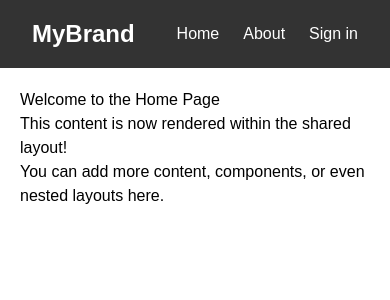
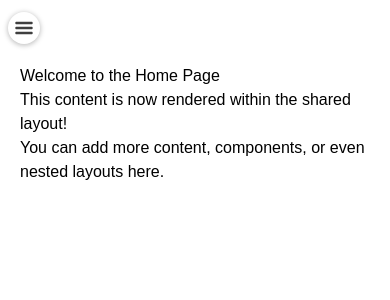
Before and after one commit to rcc-sjsu/rcc-site-final, a Next.js app: page / in a window 390 px wide. Shown: the top 300 px of the page. Built offline with nearby package versions, Linux system fonts and the light colour scheme; no server answers.

Commit message:
feature: create navbar with mobile-responsive design

```diff
--- a/src/components/header/Header.module.css
+++ /dev/null
@@ -1,26 +0,0 @@
-.navbar {
-  background-color: #333;
-  color: white;
-  padding: 1rem 2rem;
-  display: flex;
-  justify-content: space-between;
-  align-items: center;
-}
-
-.logo {
-  font-size: 1.5rem;
-  font-weight: bold;
-}
-
-.navList {
-  list-style: none;
-  display: flex;
-  gap: 1.5rem;
-  margin: 0;
-  padding: 0;
-}
-
-.navList a {
-  text-decoration: none;
-  transition: color 0.3s ease;
-}
--- a/src/components/header/Header.tsx
+++ b/src/components/header/Header.tsx
@@ -1,42 +1,174 @@
+"use client"
+
+import React, { useState } from 'react';
 import Link from 'next/link';
-import styles from './Header.module.css'; // Import the CSS module for the Header
-import { createClient } from '../../../utils/supabase/server'; // Import server-side Supabase client
-import { logout } from '../../app/appUtils/authActions'; // Import the logout server action
+import mobileStyles from './mobileHeader.module.css'
+import desktopStyles from "./desktopHeader.module.css"
 
-export default async function Header() {
-  const supabase = await createClient();
-  const {
-    data: { user },
-  } = await supabase.auth.getUser(); // Fetch user session
+export default function Header() {
 
-  return (
-    <header className={styles.navbar}>
-      <div className={styles.logo}>MyBrand</div>
-      <nav>
-        <ul className={styles.navList}>
-          <li>
-            <Link href="/">Home</Link>
-          </li>
-          <li>
-            <Link href="/about">About</Link>
-          </li>
-          {user ? (
-            // If user is logged in, show Logout button
-            <li>
-              <form action={logout}>
-                <button type="submit" className={styles.logoutButton}>
-                  Logout
-                </button>
-              </form>
-            </li>
-          ) : (
-            // If user is not logged in, show Login / Signup link
-            <li>
-              <Link href="/login">Sign in</Link>
-            </li>
-          )}
-        </ul>
-      </nav>
-    </header>
-  );
+    // Mobile Click and Hover listeners
+    const [isHamburgerClicked, setIsHamburgerClicked] = useState(false)
+    const [isMobileHovered, setIsMobileHovered] = useState(false)
+    const [isMobileAmbassClicked, setIsMobileAmbassClicked] = useState(false)
+
+    // Desktop Click and Hover listeners
+    const [isDesktopHovered, setIsDesktopHovered] = useState(false)
+    const [isDesktopAmbassadorshipClicked, setIsDesktopAmbassadorshipClicked] = useState(false)
+
+      // submenu listeners
+      const [isDesktopAmbassadorsHovered, setIsDesktopAmbassdorsHovered] = useState(false)
+      const [isDesktopProjectsHovered, setIsDesktopProjectsHovered] = useState(false)
+      const [isDesktopIndustryHovered, setIsDesktopIndustryHovered] = useState(false)
+      const [isDesktopJournalismHovered, setIsDesktopJournalismHovered] = useState(false)
+
+    return (
+      <>
+        <header style={{fontFamily: "var(--font-nunito-sans)"}} className={desktopStyles.header}>
+
+          {/* Mobile Menu */}
+          <div className={mobileStyles.mobileContainer}>
+
+            {/* Navbar Hamburger Button */}
+            <button type="button" onClick={() => !isHamburgerClicked ? setIsHamburgerClicked(true) : setIsHamburgerClicked(false)}>
+              <img src="/header/Hamburger_icon.svg"/>
+            </button>
+
+            <div style={{display: !isHamburgerClicked ? "none" : "flex"}}>
+
+              {/* About Us, Ambassadorship, Events Menu */}
+              <div
+              className={mobileStyles.mobileMainMenu}
+              style={{display: isHamburgerClicked ? "flex" : "none"}}
+              >
+                <Link href="/about">about us</Link>
+
+                <Link href="/"
+                  onMouseEnter={()=> setIsMobileHovered(true)}
+                  onMouseLeave={()=> setIsMobileHovered(false)}
+                  onClick={() => {
+                    if (!isMobileAmbassClicked) {
+                      setIsMobileAmbassClicked(true)
+                    }
+                    else {
+                      setIsMobileAmbassClicked(false)
+                      setIsMobileHovered(false)
+                    }
+                  }}
+                  className={mobileStyles.mobileAmbassadorship}
+                  style={{backgroundColor: isMobileHovered || isMobileAmbassClicked ? "oklch(92.8% 0.006 264.531)" : ""}}
+                >
+                  ambassadorship
+                  <div/>
+                </Link>
+
+                <Link href="/events">events</Link>
+              </div>
+
+              {/* Ambassadorship Submenu */}
+              <div
+                className={mobileStyles.mobileSubMenu}
+                onMouseEnter={()=> setIsMobileHovered(true)}
+                onMouseLeave={()=> setIsMobileHovered(false)}
+                style={{display: isMobileAmbassClicked || isMobileHovered ? "flex" : "none"}}
+              >
+                <Link href="/">ambassadors</Link>
+                <Link href="/">projects</Link>
+                <Link href="/">industry</Link>
+                <Link href="/">journalism</Link>
+              </div>
+
+            </div>
+
+          </div>
+
+
+          {/* Desktop Menu */}
+          <div className={desktopStyles.desktopContainer}>
+
+            {/* About Us, Ambassadorship, Events Menu */}
+            <div className={desktopStyles.desktopMainMenu}>
+
+              <Link href="/about">about us</Link>
+
+              <div className={desktopStyles.desktopAmbassadorship}
+                onClick={() => {
+                  if (isDesktopAmbassadorshipClicked) {
+                    setIsDesktopAmbassadorshipClicked(false)
+                    setIsDesktopHovered(false)
+                   }
+                   else {
+                    setIsDesktopAmbassadorshipClicked(true)
+                  }
+                }}
+                onMouseEnter={()=> setIsDesktopHovered(true)}
+                onMouseLeave={()=> setIsDesktopHovered(false)}
+              >
+
+                <Link style={{textDecoration: isDesktopAmbassadorshipClicked || isDesktopHovered ? "underline" : ""}} href="/">ambassadorship</Link>
+                <div/>
+
+              </div>
+
+              <Link href="/events">events</Link>
+
+            </div>
+
+            {/* Ambassadorship Submenu */}
+            { (isDesktopHovered || isDesktopAmbassadorshipClicked ) &&
+              <div
+                onMouseEnter={() => setIsDesktopHovered(true)}
+                onMouseLeave={() => setIsDesktopHovered(false)}
+                className={desktopStyles.desktopSubMenu}
+              >
+
+                {/* Ambassadors tab */}
+                <Link href="/"
+                  onMouseEnter={()=> setIsDesktopAmbassdorsHovered(true)}
+                  onMouseLeave={()=> setIsDesktopAmbassdorsHovered(false)}
+                >
+                  <div style={{visibility: isDesktopAmbassadorsHovered ? "visible" : "hidden"}}/>
+                  ambassadors
+                </Link>
+
+                {/* Projects tab */}
+                <Link href="/"
+                  onMouseEnter={()=> setIsDesktopProjectsHovered(true)}
+                  onMouseLeave={()=> setIsDesktopProjectsHovered(false)}
+                >
+                  <div style={{visibility: isDesktopProjectsHovered ? "visible" : "hidden"}}/>
+                  projects
+                </Link>
+
+                {/* Industry tab */}
+                <Link href="/"
+                  onMouseEnter={()=> setIsDesktopIndustryHovered(true)}
+                  onMouseLeave={()=> setIsDesktopIndustryHovered(false)}
+                >
+                  <div style={{visibility: isDesktopIndustryHovered ? "visible" : "hidden"}}/>
+                  industry
+                </Link>
+
+                {/* Journalism tab */}
+                <Link href="/"
+                  onMouseEnter={()=> setIsDesktopJournalismHovered(true)}
+                  onMouseLeave={()=> setIsDesktopJournalismHovered(false)}
+                >
+                  <div style={{visibility: isDesktopJournalismHovered ? "visible" : "hidden"}}/>
+                  journalism
+                </Link>
+
+              </div>
+            }
+
+          </div>
+
+        </header>
+
+        {/* Background blur when Ambassadorship tab is open */}
+        <div style={{backgroundColor: isDesktopHovered || isDesktopAmbassadorshipClicked ? "rgba(118, 118, 118, 0.32)" : "", backdropFilter: isDesktopHovered || isDesktopAmbassadorshipClicked ? "blur(3px)" : ""}} className={desktopStyles.backgroundBlur}/>
+
+      </>
+    );
+
 }
--- /dev/null
+++ b/src/components/header/desktopHeader.module.css
@@ -0,0 +1,104 @@
+.header {
+  font-family: var(--font-nunito-sans);
+  z-index: 10;
+  background-color: white;
+  margin-top: 0.75rem;
+}
+
+.desktopContainer {
+  display: none;
+  font-size: 1.5rem
+}
+
+.desktopMainMenu {
+  display: flex;
+  align-items: center;
+  justify-content: center;
+  position: relative;
+  background-color: white;
+  gap: 3.75rem;
+  height: 4.25rem;
+
+  /* Main Menu Links */
+  > a:hover {
+    text-decoration: underline;
+  }
+
+}
+
+/* Main Menu Ambassadorship tab*/
+.desktopAmbassadorship {
+  display: flex;
+  align-items: center;
+  gap: 0.25rem;
+  height: 100%;
+
+  :hover {
+    cursor: pointer;
+  }
+
+  /* arrow image */
+  div {
+    height: 1.25rem;
+    width: 1.25rem;
+    transform: scale(0.75);
+    background-position: center;
+    background-image: url('/header/keyboard_arrow_down.png');
+  }
+}
+
+/* Sub Menu Ambassadorship tab */
+.desktopSubMenu {
+  z-index: 10;
+  position: absolute;
+  font-size: 1.3rem;
+  background-color: white;
+  align-items: center;
+  justify-content: center;
+  display: flex;
+  flex-direction: column;
+  gap: 0.75rem;
+  width: 100vw;
+  padding: 0.5px 0 1rem 0;
+
+  /* submenu links */
+  a {
+    display: flex;
+    align-items: center;
+    width: 10rem;
+    margin: -0.5rem auto 0 auto;
+
+    /* arrow image */
+    div {
+      height: 1.25rem;
+      width: 1.25rem;
+      transform: scale(0.75) rotate(-90deg);
+      background-position: center;
+      background-image: url('/header/keyboard_arrow_down.png');
+    }
+
+  }
+
+  a:hover {
+    text-decoration: underline;
+  }
+
+}
+
+/* Background blur when Ambassadorship tab is open */
+.backgroundBlur {
+  height: 100vh;
+  width: 100vw;
+  position: absolute;
+}
+
+@media (width >= 40rem) {
+
+  .header {
+    margin-top: 0;
+  }
+  .desktopContainer {
+    display: block;
+  }
+
+}
--- /dev/null
+++ b/src/components/header/mobileHeader.module.css
@@ -0,0 +1,99 @@
+.mobileContainer {
+  margin-left: 0.5rem;
+
+  /* Main and Sub Menus */
+  > div {
+    align-items: center;
+    justify-content: center;
+    position: absolute;
+    margin-top: 0.625rem;
+  }
+
+  /* Hamburger button */
+  > button {
+    box-shadow: 0 1px 5px 0.5px rgba(0, 0, 0, 0.256);
+    display: flex;
+    justify-content: center;
+    align-items: center;
+    background-color: white;
+    height: 2rem;
+    width: 2rem;
+    border-radius: 50%;
+
+    /* Hamburger icon */
+    img {
+      opacity: 0.75;
+      width: 1.2rem;
+    }
+  }
+
+}
+
+.mobileContainer > button:hover {
+  cursor: pointer;
+}
+
+.mobileMainMenu, .mobileSubMenu {
+  background-color: white;
+  box-shadow: 0 2.5px 6px 1.5px rgba(0, 0, 0, 0.25);
+  border-radius: 0.5rem;
+  justify-content: center;
+  height: 6rem;
+  margin: auto;
+}
+
+.mobileMainMenu {
+  z-index: 10;
+  flex-direction: column;
+  font-size: medium;
+
+  /* Main Menu Links */
+  > a {
+    height: 1.75rem;
+    display: flex;
+    align-items: center;
+    padding: 0 0.75rem 0 0.75rem;
+  }
+
+  > a:hover {
+    background-color: oklch(92.8% 0.006 264.531);
+  }
+}
+
+/* Main Menu Ambassadorship tab*/
+.mobileAmbassadorship {
+  gap: 0.25rem;
+  justify-content: center;
+
+  div {
+    height: 1.25rem;
+    width: 1.25rem;
+    transform: scale(0.75) rotate(-90deg);
+    background-position: center;
+    background-image: url('/header/keyboard_arrow_down.png');
+  }
+}
+
+/* Sub Menu Ambassadorship tab */
+.mobileSubMenu {
+  z-index: 5;
+  font-size: 14px;
+  flex-direction: column;
+
+  > a {
+    display: flex;
+    align-items: center;
+    height: 1.3rem;
+    padding: 0 0.75rem 0 0.75rem;
+  }
+}
+
+.mobileSubMenu > a:hover {
+  background-color: oklch(92.8% 0.006 264.531);
+}
+
+@media (width >= 40rem) {
+  .mobileContainer {
+    display: none;
+  }
+}
```
Also changed, not shown: public/header/Hamburger_icon.svg (added), public/header/keyboard_arrow_down.png (added).
